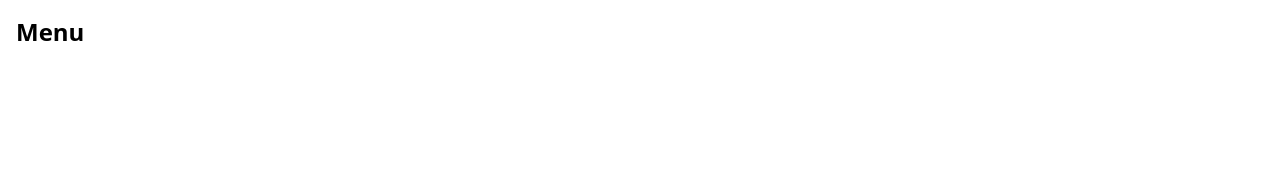
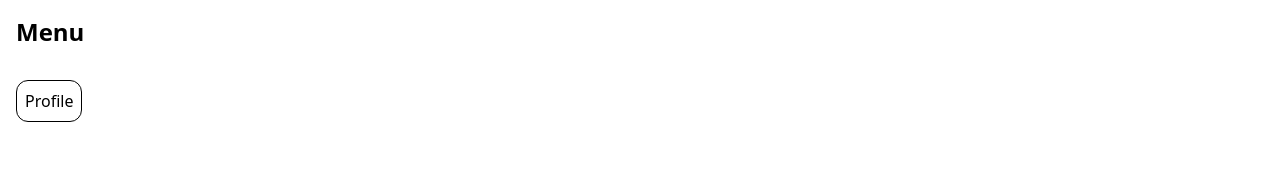
Before and after one commit to luisrafaeldeluvio/wellness-app, a React (Vite) app: page /menu in a window 1280 px wide. Shown: the top 188 px of the page. Built offline with nearby package versions, Linux system fonts and the light colour scheme.

Commit message:
Add Profile page and update Menu component to include Profile button

```diff
--- a/src/pages/Menu.tsx
+++ b/src/pages/Menu.tsx
@@ -1,8 +1,12 @@
+import Button from "../components/Button";
 import Header from "../components/Header";
 
 const Menu = () => (
   <>
     <Header>Menu</Header>
+    <div>
+      <Button>Profile</Button>
+    </div>
   </>
 );
 export default Menu;
--- /dev/null
+++ b/src/pages/Profile.tsx
@@ -0,0 +1,8 @@
+import Header from "../components/Header";
+
+const Profile = () => (
+  <>
+    <Header>Profile</Header>
+  </>
+);
+export default Profile;
```
